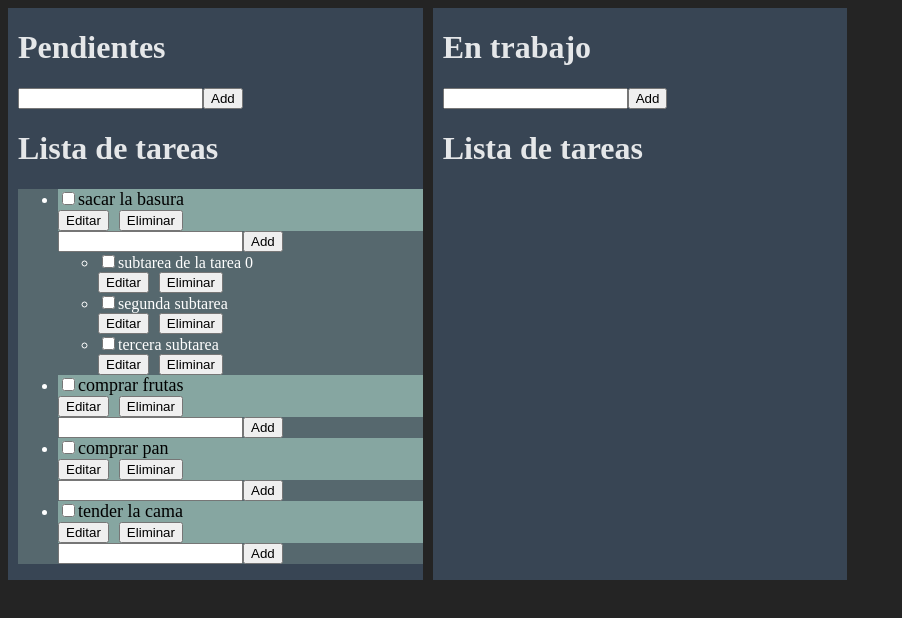
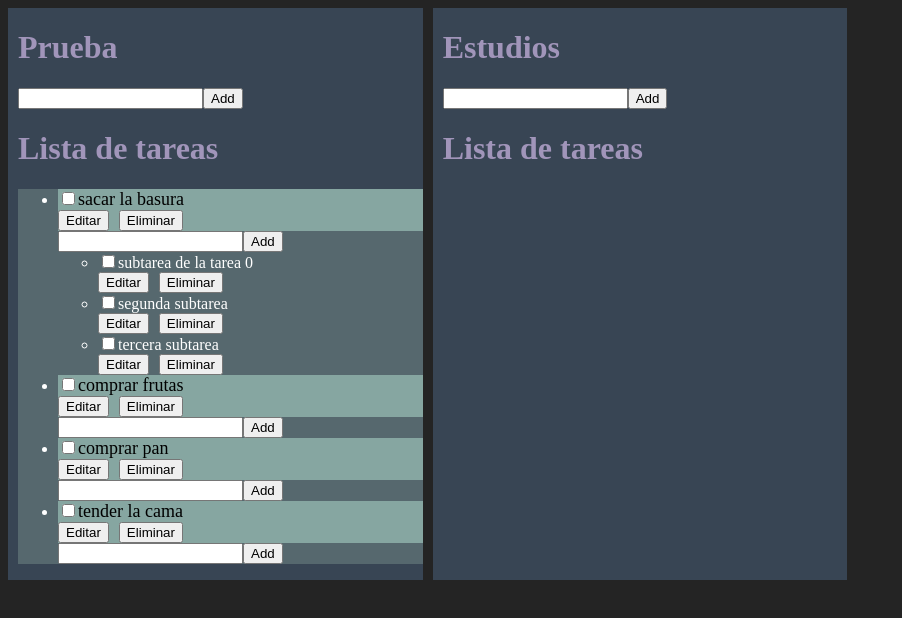
Before and after one commit to AlfonsoG-dev/new-todo-app, a React (Vite) app: page / in a window 1280 px wide. Shown: the top 618 px of the page, without its empty margins (0-902 px from the left). Built offline with nearby package versions, Linux system fonts and the light colour scheme.

Commit message:
agregar nuevos titulos y atributos de estilo

```diff
--- a/src/App.css
+++ b/src/App.css
@@ -7,6 +7,7 @@
 .tarea-container {
     padding-left: 10px;
     background-color: #384554;
+    color: #a195ba;
 }
 
 .tareas {
--- a/src/App.jsx
+++ b/src/App.jsx
@@ -5,8 +5,8 @@ function App() {
 
   return (
     <div className='container'>
-      <TodoContainer listaDatos={datos} title={'Pendientes'} />
-      <TodoContainer listaDatos={[]} title={'En trabajo'} />
+      <TodoContainer listaDatos={datos} title={'Prueba'} />
+      <TodoContainer listaDatos={[]} title={'Estudios'} />
 
     </div>
   )
```
